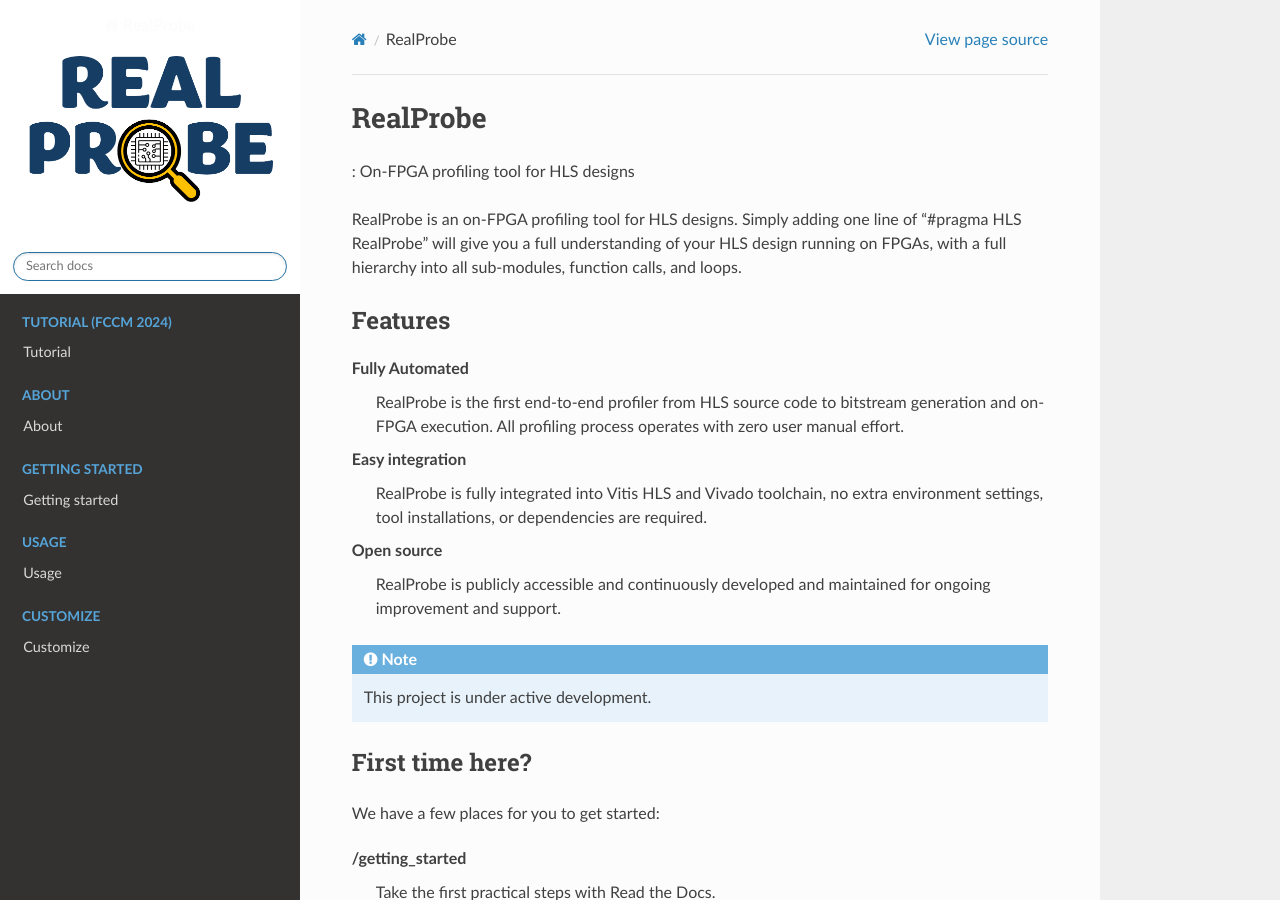
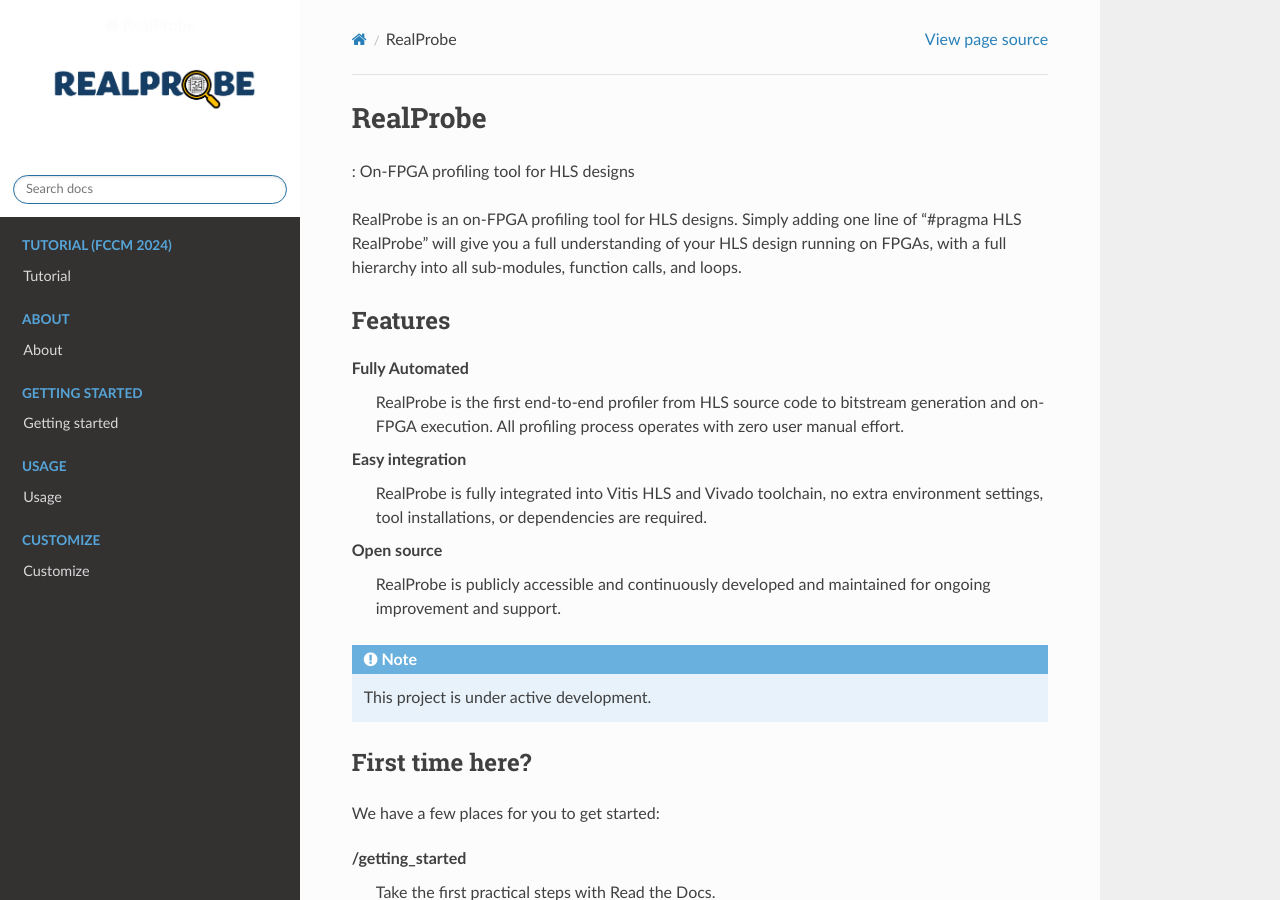
Before and after one commit to sharc-lab/RealProbe-doc, a Sphinx documentation site: the page built from docs/source/index.rst, in a window 1280 px wide and 900 px high. Built offline with Sphinx 7.4.7 and the Read the Docs theme 2.0.0, drawn with Linux system fonts in a browser that asks for light colours; pages that are not in the unit, such as notebooks, are missing from menus.

Commit message:
Update conf.py

```diff
--- a/docs/source/conf.py
+++ b/docs/source/conf.py
@@ -46,7 +46,7 @@
     'includehidden': True,
     'titles_only': False
 }
-html_logo='./img/realprobe_logo.png'
+html_logo='./img/realprobe_long_logo_cap.png'
 
 # -- Options for EPUB output
 epub_show_urls = 'footnote'
```
